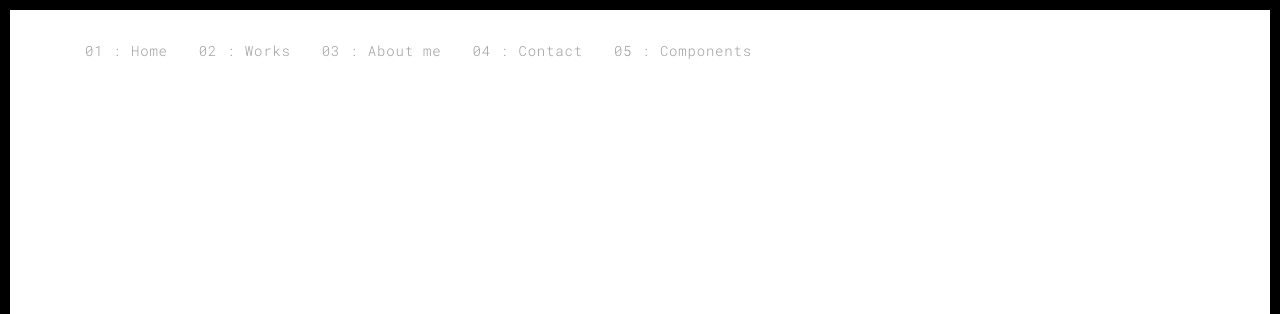
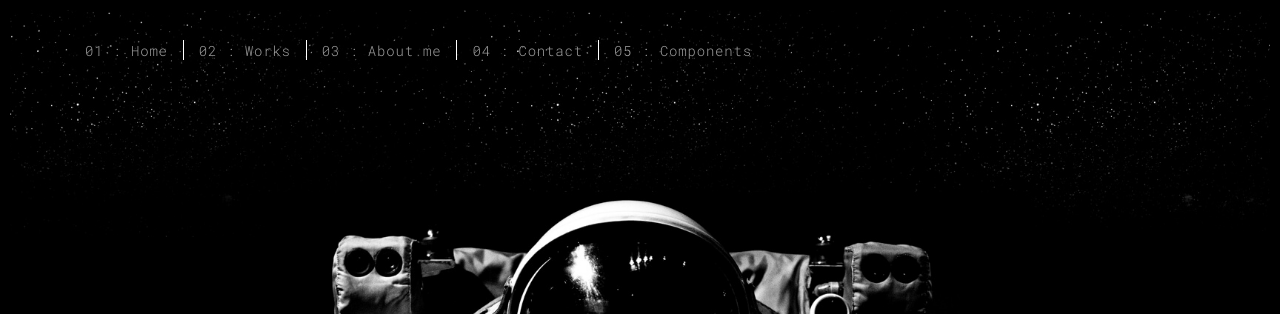
Before and after one commit to roshanamjad/Roshanhello, a plain HTML site: page index.html in a window 1280 px wide. Shown: the top 314 px of the page. Drawn offline with Linux system fonts and the light colour scheme.

Commit message:
Update index.html

```diff
--- a/index.html
+++ b/index.html
@@ -50,7 +50,7 @@
   </nav>
 </header>
 <!-- Add your site or app content here -->
-  <div class="hero-full-container background-image-container white-text-container" style="background-image: url('./assets/images/space.jpg')">
+  <div class="hero-full-container background-image-container white-text-container" style="background-image: url('./space.jpg')">
     <div class="container">
       <div class="row">
         <div class="col-xs-12">
```
